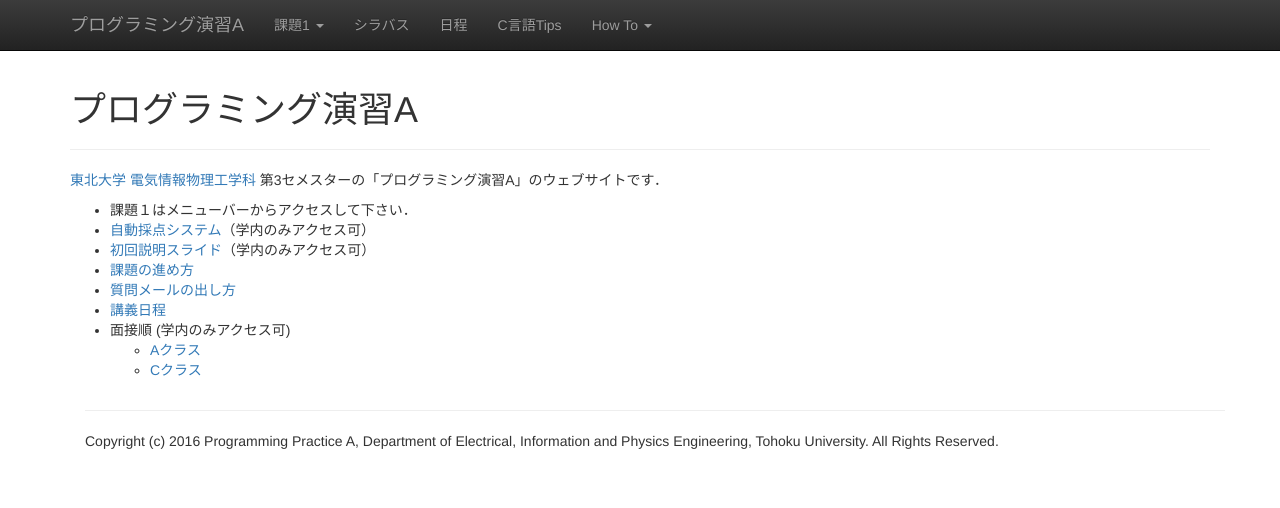
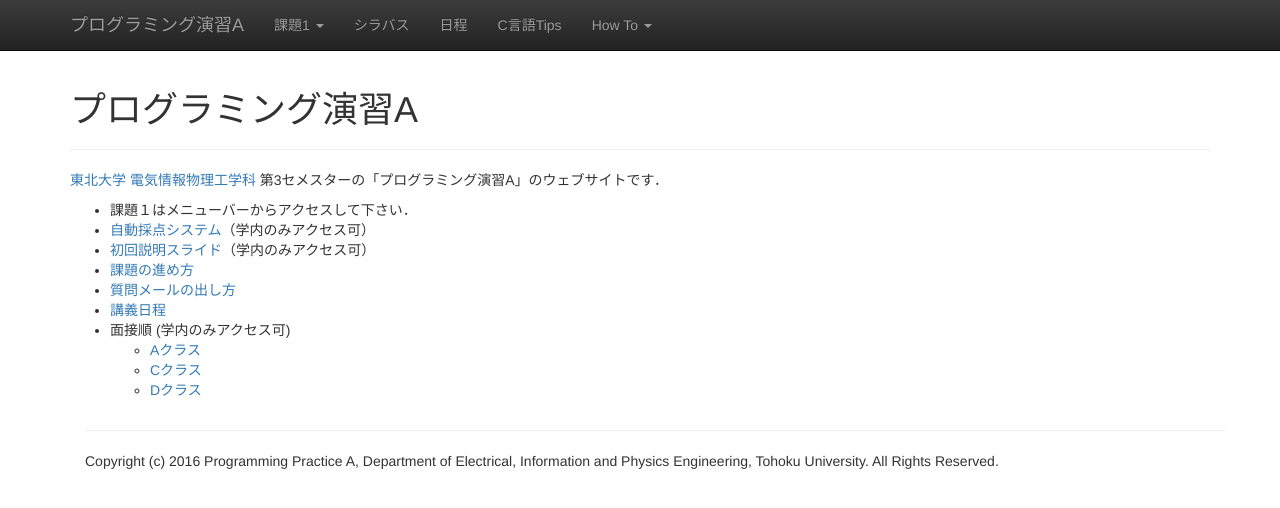
Before and after one commit to ecei-tohoku/ppa-public, a Jekyll site: the page built from index.md, in a window 1280 px wide. Shown: the top 508 px of the page. Built offline with Jekyll 4.4.1, drawn with Linux system fonts in a browser that asks for light colours; nearby versions of some CDN libraries.

Commit message:
add interview time for class D

```diff
--- a/index.md
+++ b/index.md
@@ -14,3 +14,4 @@ title: プログラミング演習A
 + 面接順 (学内のみアクセス可)
     + [Aクラス](http://localweb.ecei.tohoku.ac.jp/~enshu25/classA.htm)
     + [Cクラス](http://localweb.ecei.tohoku.ac.jp/~enshu25/C_class.pdf)
+    + [Dクラス](http://localweb.ecei.tohoku.ac.jp/~enshu25/D_class.pdf)
```
